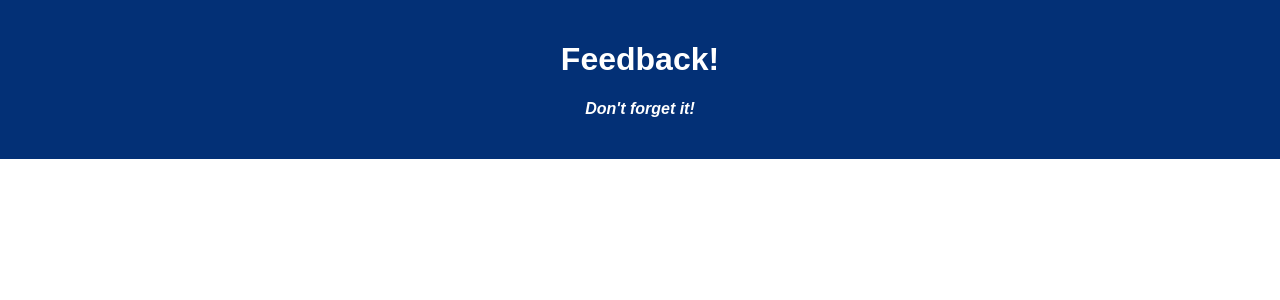
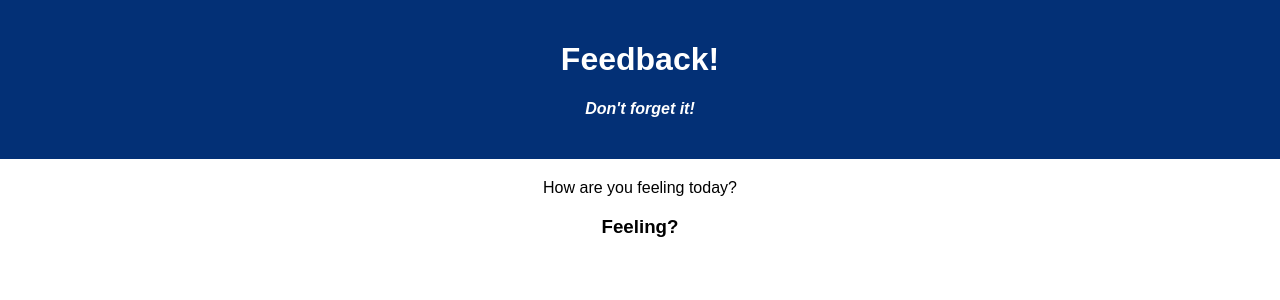
Before and after one commit to ajsuedkamp/weekend-redux-feedback-loop, a React (Create React App) app: page / in a window 1280 px wide. Shown: the top 300 px of the page. Built offline with nearby package versions, Linux system fonts and the light colour scheme.

Commit message:
setup component structure for the 4 input forms

```diff
--- a/src/components/App/App.jsx
+++ b/src/components/App/App.jsx
@@ -1,6 +1,7 @@
 import React from 'react';
 import axios from 'axios';
 import './App.css';
+import Feeling from '../Feeling/Feeling';
 
 function App() {
 
@@ -10,6 +11,7 @@ function App() {
         <h1 className='App-title'>Feedback!</h1>
         <h4>Don't forget it!</h4>
       </header>
+      <Feeling></Feeling>
     </div>
   );
 }
--- /dev/null
+++ b/src/components/Feeling/Feeling.jsx
@@ -0,0 +1,13 @@
+
+const Feeling = () => {
+
+    return (
+        <>
+            <p>How are you feeling today?</p>
+            <h3>Feeling?</h3>
+        </>
+
+    )
+}
+
+export default Feeling;
```
Also changed, not shown: src/components/Comments/Comments.jsx (added), src/components/Support/Support.jsx (added), src/components/Understanding/Understanding.jsx (added).
